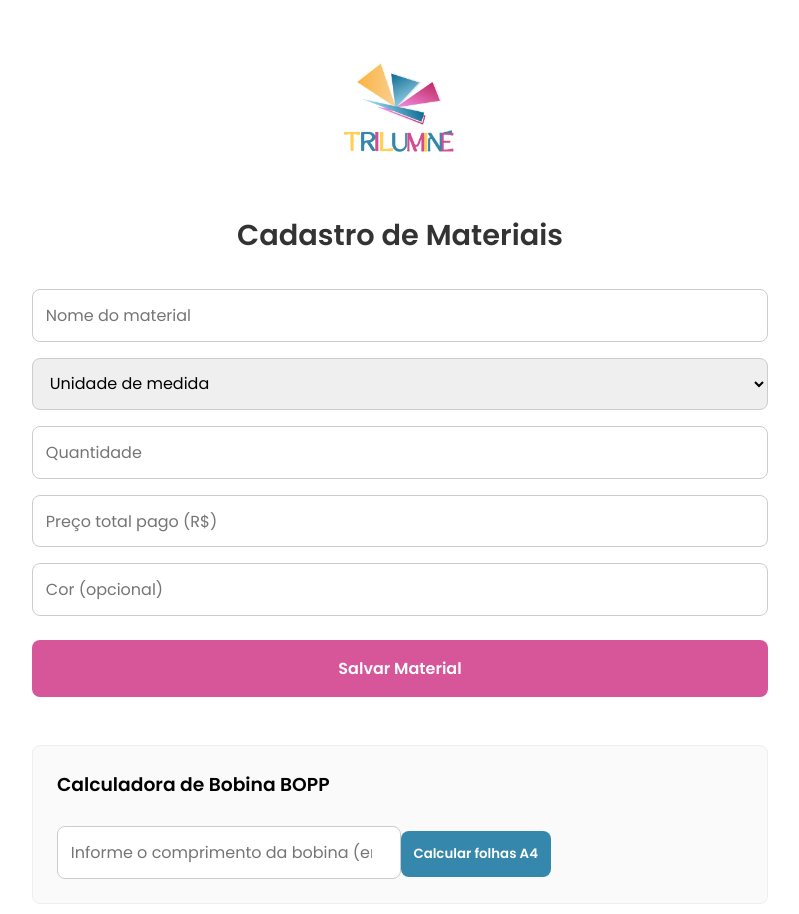
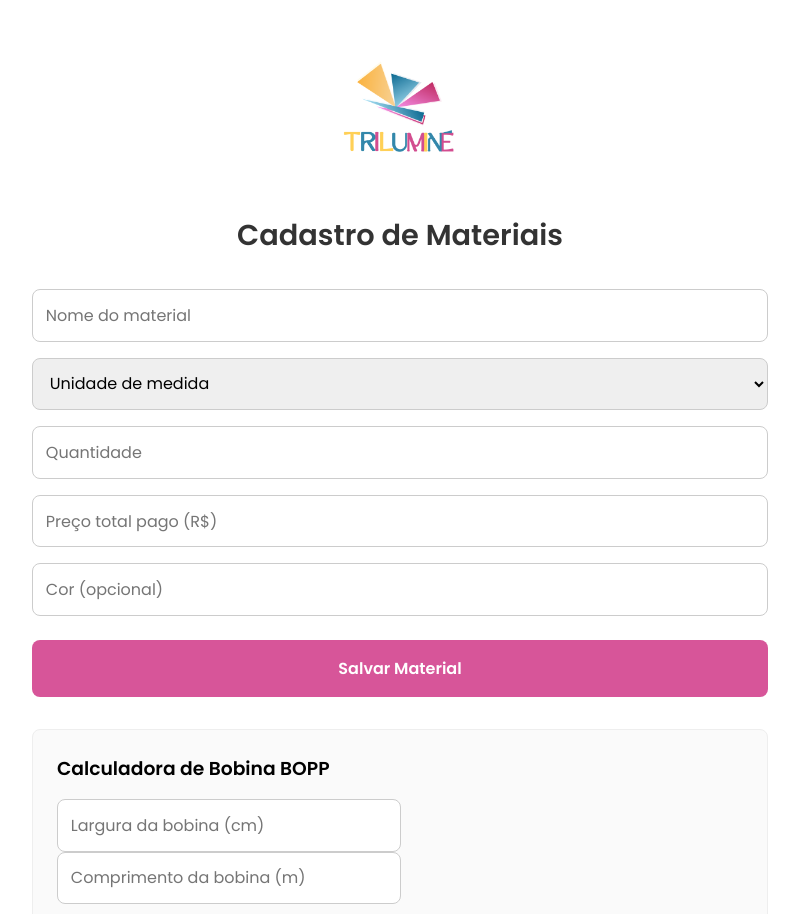
Before and after one commit to thabatadepaula/trilumine-orcamentos, a React (Vite) app: page /materiais in a window 1280 px wide. Shown: the top 914 px of the page, without its empty margins (240-1039 px from the left). Built offline with nearby package versions, Linux system fonts and the light colour scheme.

Commit message:
materiais

```diff
--- a/src/pages/Materiais.jsx
+++ b/src/pages/Materiais.jsx
@@ -9,9 +9,14 @@ export default function Materiais() {
   const [quantidade, setQuantidade] = useState("");
   const [preco, setPreco] = useState("");
   const [cor, setCor] = useState("");
-  const [bobinaMetros, setBobinaMetros] = useState("");
-  const [folhasCalculadas, setFolhasCalculadas] = useState(null);
 
+  // Estados da calculadora de bobina
+  const [larguraBobina, setLarguraBobina] = useState("");
+  const [comprimentoBobina, setComprimentoBobina] = useState("");
+  const [precoBobina, setPrecoBobina] = useState("");
+  const [precoPorFolha, setPrecoPorFolha] = useState(null);
+
+  // Salvar material (igual ao seu)
   const salvarMaterial = () => {
     if (!nome || !unidade || !quantidade || !preco) return;
     const novoMaterial = {
@@ -29,14 +34,31 @@ export default function Materiais() {
     setCor("");
   };
 
-  const calcularBobina = () => {
-    const larguraBobinaCM = 21;
-    const alturaFolhaCM = 29.7;
-    const metros = parseFloat(bobinaMetros);
-    if (!metros) return setFolhasCalculadas(null);
-    const comprimentoCM = metros * 100;
-    const folhas = Math.floor(comprimentoCM / alturaFolhaCM);
-    setFolhasCalculadas(folhas);
+  // Calcular preço por folha laminada
+  const calcularPrecoPorFolha = () => {
+    const larg = parseFloat(larguraBobina);
+    const comp = parseFloat(comprimentoBobina);
+    const precoTotal = parseFloat(precoBobina);
+
+    if (!larg || larg <= 0) {
+      alert("Informe a largura da bobina em cm válida.");
+      return;
+    }
+    if (!comp || comp <= 0) {
+      alert("Informe o comprimento da bobina em metros válido.");
+      return;
+    }
+    if (!precoTotal || precoTotal <= 0) {
+      alert("Informe o preço total pago válido.");
+      return;
+    }
+
+    const areaBobina = larg * (comp * 100); // cm²
+    const areaFolha = 21 * 29.7; // A4 em cm²
+    const folhas = areaBobina / areaFolha;
+    const precoFolha = precoTotal / folhas;
+
+    setPrecoPorFolha(precoFolha.toFixed(2));
   };
 
   return (
@@ -45,6 +67,8 @@ export default function Materiais() {
 
       <h2 style={styles.title}>Cadastro de Materiais</h2>
 
+      <div style={styles.dualBox}>
+        {/* Formulário de materiais */}
         <div style={styles.form}>
           <input
             type="text"
@@ -94,26 +118,43 @@ export default function Materiais() {
           </button>
         </div>
 
+        {/* Calculadora de bobina */}
         <div style={styles.bobinaBox}>
           <h3 style={{ marginBottom: "1rem" }}>Calculadora de Bobina BOPP</h3>
           <input
             type="number"
-          placeholder="Informe o comprimento da bobina (em metros)"
-          value={bobinaMetros}
-          onChange={(e) => setBobinaMetros(e.target.value)}
+            placeholder="Largura da bobina (cm)"
+            value={larguraBobina}
+            onChange={(e) => setLarguraBobina(e.target.value)}
             style={styles.input}
           />
-        <button onClick={calcularBobina} style={styles.btnCalcular}>
-          Calcular folhas A4
+          <input
+            type="number"
+            placeholder="Comprimento da bobina (m)"
+            value={comprimentoBobina}
+            onChange={(e) => setComprimentoBobina(e.target.value)}
+            style={styles.input}
+          />
+          <input
+            type="number"
+            placeholder="Preço total pago (R$)"
+            value={precoBobina}
+            onChange={(e) => setPrecoBobina(e.target.value)}
+            style={styles.input}
+          />
+          <button onClick={calcularPrecoPorFolha} style={styles.btnCalcular}>
+            Calcular preço por folha
           </button>
-        {folhasCalculadas !== null && (
+
+          {precoPorFolha !== null && (
             <p style={{ marginTop: "0.5rem" }}>
-            Essa bobina pode laminar até <strong>{folhasCalculadas}</strong>{" "}
-            folhas A4 (21 x 29,7 cm).
+              Preço por folha A4: <strong>R$ {precoPorFolha}</strong>
             </p>
           )}
         </div>
+      </div>
 
+      {/* Lista de materiais */}
       <div style={styles.lista}>
         <h3>Materiais Cadastrados:</h3>
         {materiais.length === 0 && <p>Nenhum material cadastrado ainda.</p>}
@@ -154,7 +195,14 @@ const styles = {
     marginBottom: "2rem",
     color: "#333",
   },
+  dualBox: {
+    display: "flex",
+    gap: "2rem",
+    flexWrap: "wrap",
+    justifyContent: "space-between",
+  },
   form: {
+    flex: "1 1 350px",
     display: "flex",
     flexDirection: "column",
     gap: "1rem",
@@ -177,11 +225,13 @@ const styles = {
     marginTop: "0.5rem",
   },
   bobinaBox: {
-    marginTop: "3rem",
+    flex: "1 1 350px",
+    marginTop: "0",
     padding: "1.5rem",
     border: "1px solid #eee",
     borderRadius: "8px",
     background: "#fafafa",
+    boxSizing: "border-box",
   },
   btnCalcular: {
     background: "#3588ab",
```
Lines whose indentation alone changed are shown as unchanged.
